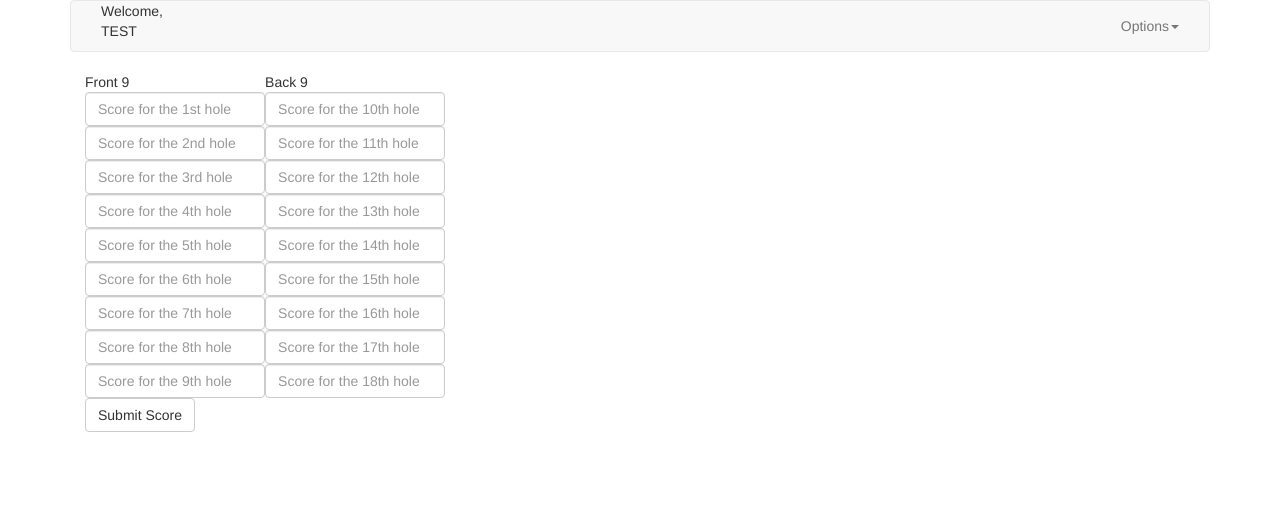
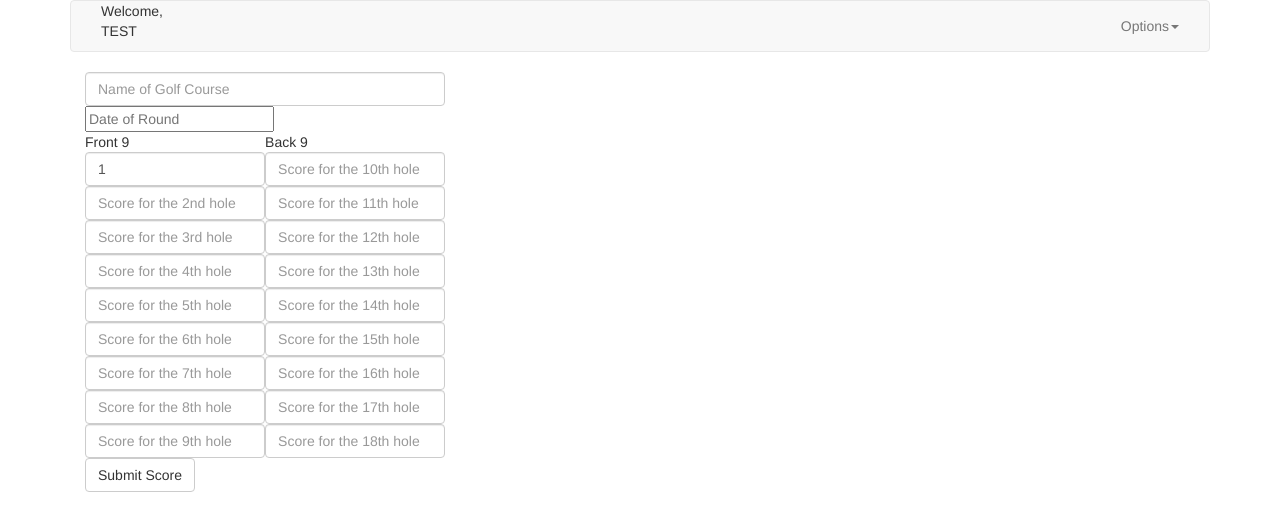
Before and after one commit to darraghmonaghan/project1, a plain HTML site: page views/newscore.html in a window 1280 px wide. Drawn offline with nearby package versions, Linux system fonts and the light colour scheme; no server answers; files whose address does not match are found by name.

Commit message:
new score page successfully capturing input data, in correct JSON formatting

```diff
--- a/index.js
+++ b/index.js
@@ -85,7 +85,7 @@ app.get('/newscore', function (req, res) {
 })
 
 app.post('/newscore', function (req, res) {
-	var newscore = req.body.games
+	var newscore = req.body
 	console.log(newscore);
 	res.send('OK');
 
--- a/models/games.js
+++ b/models/games.js
@@ -4,8 +4,8 @@ var Schema = mongoose.Schema;
 
 
 var games = new Schema ({
-	date: String,
-	course: {name: String, lattitude: Number, longitude: Number},
+	date: Date,
+	course: String,
 	score: [{hole1: Number},
 		 	{hole2: Number},
 		 	{hole3: Number},
--- a/views/newscore.html
+++ b/views/newscore.html
@@ -47,6 +47,9 @@
 				    <form method='post' action='/newscore' id="new-score">
 					    <div class="row">
 					        <div class="col-md-4">
+								<input type="text" name='games.course' class="form-control" placeholder="Name of Golf Course" aria-describedby="sizing-addon2">
+								<input placeholder="Date of Round" class="textbox-n" type="text" onfocus="(this.type='date')" onblur="(this.type='text')" id="date" name='games.date'>
+
 					        	<table>
 								<thead>
 									<tr>
@@ -56,40 +59,40 @@
 								</thead>
 								<tbody>
 									<tr>
-									    <td><input type="text" name='games[hole1]' class="form-control" placeholder="Score for the 1st hole" aria-describedby="sizing-addon2"></td>
-									    <td><input type="text" name='games[hole10]' class="form-control" placeholder="Score for the 10th hole" aria-describedby="sizing-addon2"></td>
+									    <td><input value='1' type="text" name='games.score[hole1]' class="form-control" placeholder="Score for the 1st hole" aria-describedby="sizing-addon2"></td>
+									    <td><input type="text" name='games.score[hole10]' class="form-control" placeholder="Score for the 10th hole" aria-describedby="sizing-addon2"></td>
 									</tr>
 									<tr>
-									    <td><input type="text" name='games[hole2]' class="form-control" placeholder="Score for the 2nd hole" aria-describedby="sizing-addon2"></td>
-									    <td><input type="text" name='games[hole11]' class="form-control" placeholder="Score for the 11th hole" aria-describedby="sizing-addon2"></td>
+									    <td><input type="text" name='games.score[hole2]' class="form-control" placeholder="Score for the 2nd hole" aria-describedby="sizing-addon2"></td>
+									    <td><input type="text" name='games.score[hole11]' class="form-control" placeholder="Score for the 11th hole" aria-describedby="sizing-addon2"></td>
 									</tr>
 									<tr>
-									    <td><input type="text" name='games[hole3]' class="form-control" placeholder="Score for the 3rd hole" aria-describedby="sizing-addon2"></td>
-									    <td><input type="text" name='games[hole12]' class="form-control" placeholder="Score for the 12th hole" aria-describedby="sizing-addon2"></td>
+									    <td><input type="text" name='games.score[hole3]' class="form-control" placeholder="Score for the 3rd hole" aria-describedby="sizing-addon2"></td>
+									    <td><input type="text" name='games.score[hole12]' class="form-control" placeholder="Score for the 12th hole" aria-describedby="sizing-addon2"></td>
 									</tr>
 									<tr>
-									    <td><input type="text" name='games[hole4]' class="form-control" placeholder="Score for the 4th hole" aria-describedby="sizing-addon2"></td>
-									    <td><input type="text" name='games[hole13]' class="form-control" placeholder="Score for the 13th hole" aria-describedby="sizing-addon2"></td>
+									    <td><input type="text" name='games.score[hole4]' class="form-control" placeholder="Score for the 4th hole" aria-describedby="sizing-addon2"></td>
+									    <td><input type="text" name='games.score[hole13]' class="form-control" placeholder="Score for the 13th hole" aria-describedby="sizing-addon2"></td>
 									</tr>
 									<tr>
-									    <td><input type="text" name='games[hole5]' class="form-control" placeholder="Score for the 5th hole" aria-describedby="sizing-addon2"></td>
-									    <td><input type="text" name='games[hole14]' class="form-control" placeholder="Score for the 14th hole" aria-describedby="sizing-addon2"></td>
+									    <td><input type="text" name='games.score[hole5]' class="form-control" placeholder="Score for the 5th hole" aria-describedby="sizing-addon2"></td>
+									    <td><input type="text" name='games.score[hole14]' class="form-control" placeholder="Score for the 14th hole" aria-describedby="sizing-addon2"></td>
 									</tr>
 									<tr>
-									    <td><input type="text" name='games[hole6]' class="form-control" placeholder="Score for the 6th hole" aria-describedby="sizing-addon2"></td>
-									    <td><input type="text" name='games[hole15]' class="form-control" placeholder="Score for the 15th hole" aria-describedby="sizing-addon2"></td>
+									    <td><input type="text" name='games.score[hole6]' class="form-control" placeholder="Score for the 6th hole" aria-describedby="sizing-addon2"></td>
+									    <td><input type="text" name='games.score[hole15]' class="form-control" placeholder="Score for the 15th hole" aria-describedby="sizing-addon2"></td>
 									</tr>
 									<tr>
-									    <td><input type="text" name='games[hole7]' class="form-control" placeholder="Score for the 7th hole" aria-describedby="sizing-addon2"></td>
-									    <td><input type="text" name='games[hole16]' class="form-control" placeholder="Score for the 16th hole" aria-describedby="sizing-addon2"></td>
+									    <td><input type="text" name='games.score[hole7]' class="form-control" placeholder="Score for the 7th hole" aria-describedby="sizing-addon2"></td>
+									    <td><input type="text" name='games.score[hole16]' class="form-control" placeholder="Score for the 16th hole" aria-describedby="sizing-addon2"></td>
 									</tr>
 									<tr>
-									    <td><input type="text" name='games[hole8]' class="form-control" placeholder="Score for the 8th hole" aria-describedby="sizing-addon2"></td>
-									    <td><input type="text" name='games[hole17]' class="form-control" placeholder="Score for the 17th hole" aria-describedby="sizing-addon2"></td>
+									    <td><input type="text" name='games.score[hole8]' class="form-control" placeholder="Score for the 8th hole" aria-describedby="sizing-addon2"></td>
+									    <td><input type="text" name='games.score[hole17]' class="form-control" placeholder="Score for the 17th hole" aria-describedby="sizing-addon2"></td>
 									</tr>
 									<tr>
-									    <td><input type="text" name='games[hole9]' class="form-control" placeholder="Score for the 9th hole" aria-describedby="sizing-addon2"></td>
-									    <td><input type="text" name='games[hole18]' class="form-control" placeholder="Score for the 18th hole" aria-describedby="sizing-addon2"></td>
+									    <td><input type="text" name='games.score[hole9]' class="form-control" placeholder="Score for the 9th hole" aria-describedby="sizing-addon2"></td>
+									    <td><input type="text" name='games.score[hole18]' class="form-control" placeholder="Score for the 18th hole" aria-describedby="sizing-addon2"></td>
 									</tr>
 								</tbody>
 								</table>
```
